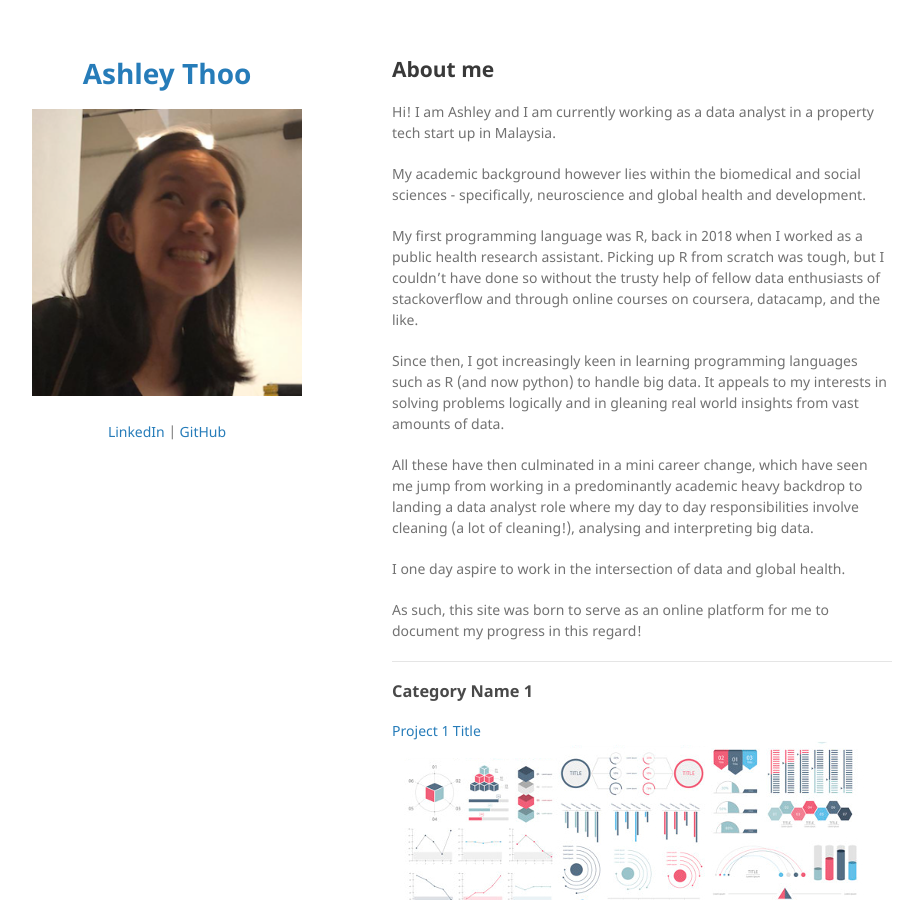
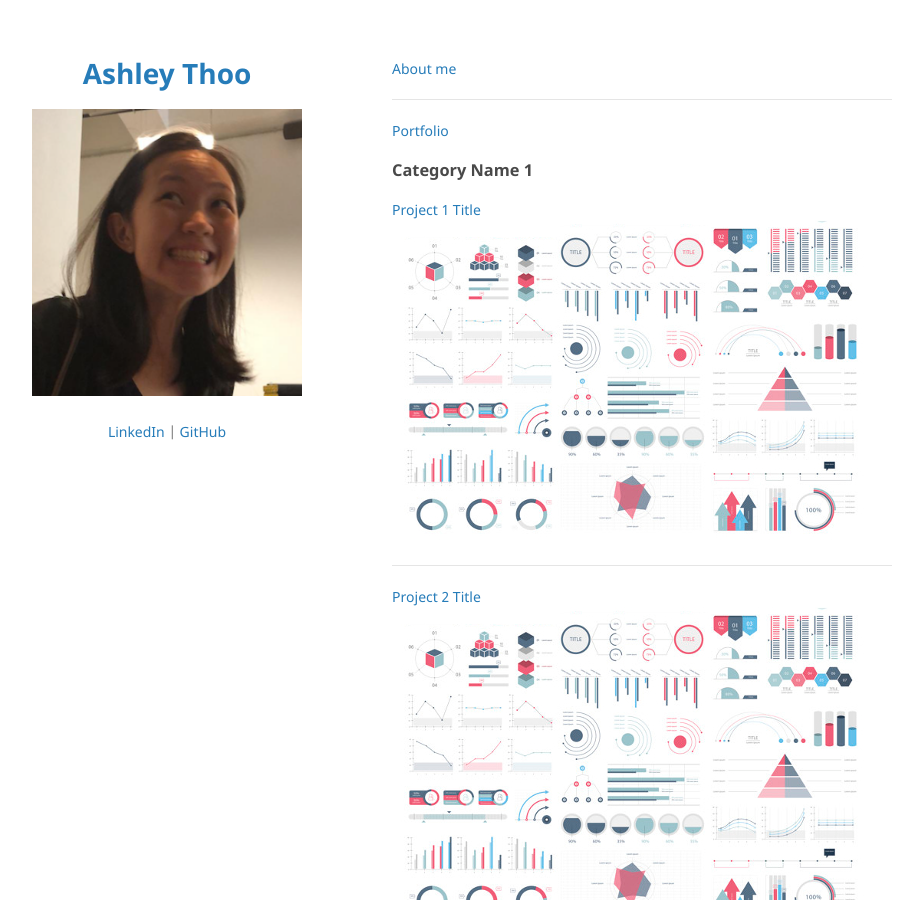
Before and after one commit to ashleythy/ashleythy.github.io, a Jekyll site: the page built from index.md, in a window 1280 px wide and 900 px high. Shown: the whole window, without its empty margins (178-1101 px from the left). Built offline with Jekyll 4.4.1, drawn with Linux system fonts in a browser that asks for light colours; our own code applies the rules of GitHub Pages for plain Markdown files.

Commit message:
Update index.md

```diff
--- a/index.md
+++ b/index.md
@@ -1,20 +1,8 @@
-## About me
-
-Hi! I am Ashley and I am currently working as a data analyst in a property tech start up in Malaysia.
-
-My academic background however lies within the biomedical and social sciences - specifically, neuroscience and global health and development.
-
-My first programming language was R, back in 2018 when I worked as a public health research assistant. Picking up R from scratch was tough, but I couldn't have done so without the trusty help of fellow data enthusiasts of stackoverflow and through online courses on coursera, datacamp, and the like.
-
-Since then, I got increasingly keen in learning programming languages such as R (and now python) to handle big data. It appeals to my interests in solving problems logically and in gleaning real world insights from vast amounts of data.
-
-All these have then culminated in a mini career change, which have seen me jump from working in a predominantly academic heavy backdrop to landing a data analyst role where my day to day responsibilities involve cleaning (a lot of cleaning!), analysing and interpreting big data.
-
-I one day aspire to work in the intersection of data and global health.
-
-As such, this site was born to serve as an online platform for me to document my progress in this regard!
+[About me](/_pages/about_me.md)
 
 ---
+
+[Portfolio](/_pages/portfolio.md)
 
 ### Category Name 1
 
```
